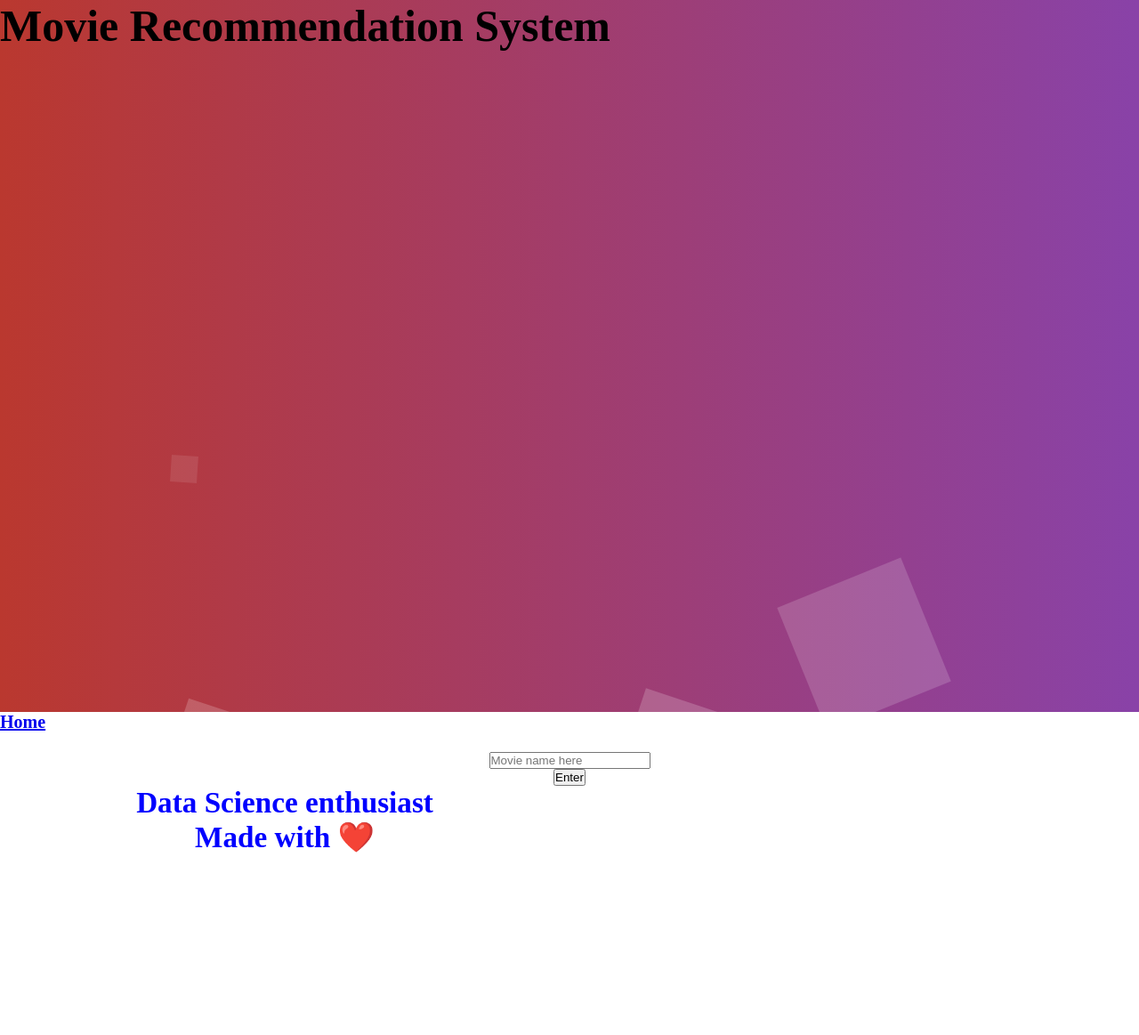
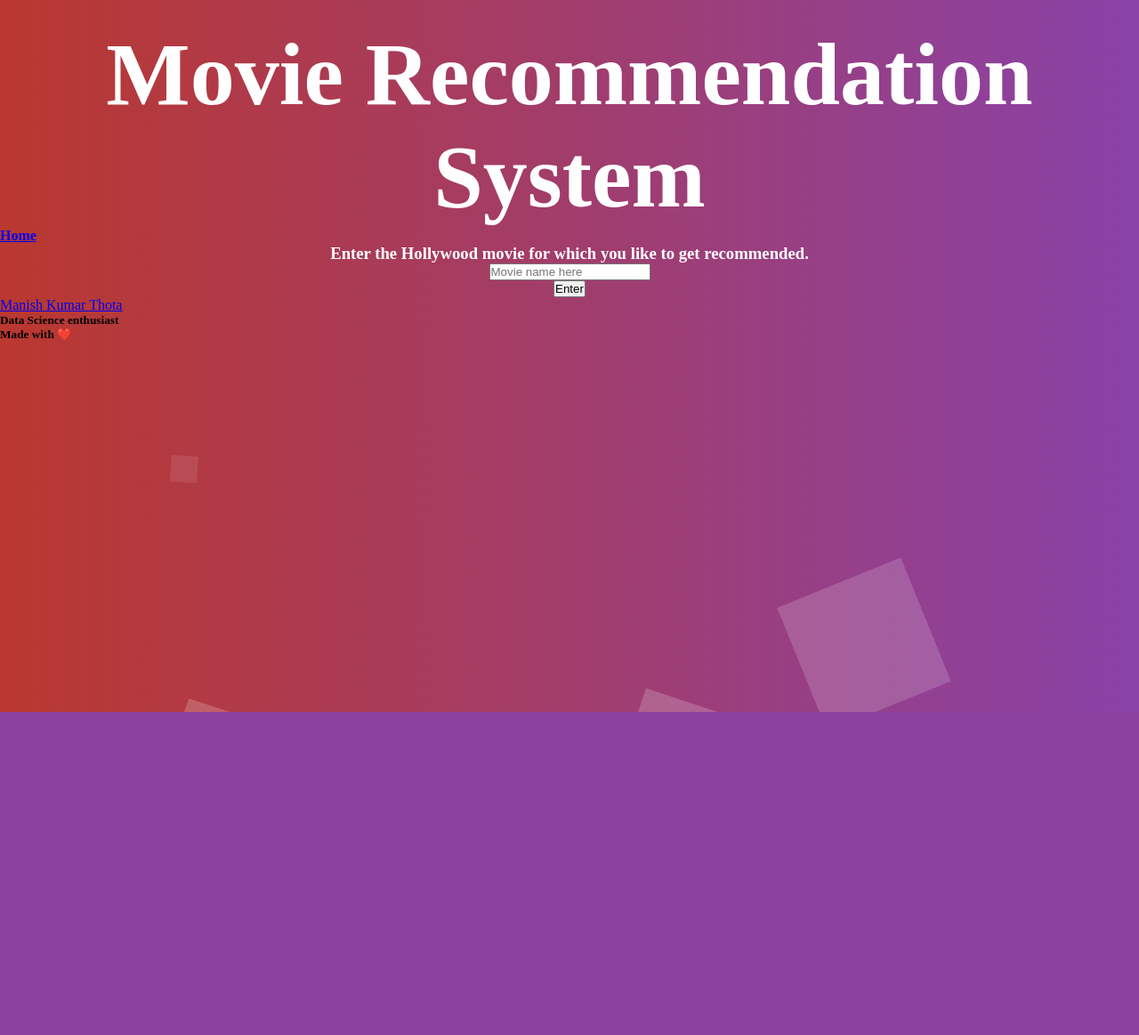
Before and after one commit to manishkumart/Movierecosys_pipeline, a Flask app: page / in a window 1280 px wide. Shown: the whole page at 89% size. After the commit the page ends 800 px from the top, so only its background shows below. Run offline with Flask 2, Linux system fonts and the light colour scheme; some libraries are stand-ins or nearby versions.

Commit message:
Update base.html

```diff
--- a/templates/base.html
+++ b/templates/base.html
@@ -14,38 +14,47 @@
   padding:0;
 }
   body{
-    font-family: Baloo;
+    font-family: Gentona;
   }
-    .Title { color: Black;
-      font-size: 50px;
+  .main{
+    width: 100%;
+    position: absolute;
+  }
+    .main h1{ color:white;
+      font-size: 100px;
       text-align: center;
-      position: absolute;
+      margin-top: 2%;
+
   }
-    .one{
+    .main one{
       position : left;
       font-size: 20px;
       color: balck;
+      postion: absolute
   }
-  .second{
+  .main second{
   text-align: center;
     position: absolute;
   }
-  #leftbox { float:right;
+  .main boxes{
+    position:absolute;
+  }
+  .main boxes leftbox{ float:right;
                 background:white;
                 width:50%;
                 height:280px;
                font-size: 40px;
                text-align: center;
                color:blue;
-    position: absolute;
+
 
             }
-   #middlebox{
+   .main boxes middlebox{
                 float:right;
                 background:white;
                 width:35%;
                 height:280px;
-     position: absolute;
+
 
             }
 
@@ -141,13 +150,40 @@ animation-delay: 1.5s;
 
 </head>
 <body>
+ <div class="main">
+<h1>Movie Recommendation System</h1>
 
 
 
-<center>
 
-<h1 class="Title">Movie Recommendation System</h1>
-  </center>
+
+ <h4><a href="{{url_for('home')}}">Home</a></h4>
+
+      <div id="second">
+        {% block content %}
+        {% endblock %}
+      </div>
+
+ <div class = "boxes">
+
+
+            <div id = "middlebox">
+
+
+
+
+
+
+       <div class="LI-profile-badge"  data-version="v1" data-size="medium" data-locale="en_US" data-type="vertical" data-theme="dark" data-vanity="manish-kumar-thota-0136ab125"><a class="LI-simple-link" href='https://in.linkedin.com/in/manish-kumar-thota-0136ab125?trk=profile-badge'>Manish Kumar Thota</a></div>
+            </div>
+
+            <div id = "leftbox">
+                 <h5 class="card-title">Data Science enthusiast</h3>
+            <h5 class="card-text">Made with <span>❤️</span> </h4>
+            </div>
+  </div>
+  </div>
+
 
 <div class ="animation-area">
    <ul class="box-area">
@@ -163,28 +199,6 @@ animation-delay: 1.5s;
 </div>
 
 
- <h4 class = "one" ><a href="{{url_for('home')}}">Home</a></h4>
-
-      <div id="second">
-        {% block content %}
-        {% endblock %}
-      </div>
- <div id = "boxes">
-
-
-            <div id = "middlebox">
-
-
-       <div class="LI-profile-badge"  data-version="v1" data-size="medium" data-locale="en_US" data-type="vertical" data-theme="dark" data-vanity="manish-kumar-thota-0136ab125"><a class="LI-simple-link" href='https://in.linkedin.com/in/manish-kumar-thota-0136ab125?trk=profile-badge'>Manish Kumar Thota</a></div>
-            </div>
-
-            <div id = "leftbox">
-                 <h5 class="card-title">Data Science enthusiast</h3>
-            <h5 class="card-text">Made with <span>❤️</span> </h4>
-            </div>
-  </div>
-
-
 
     <script type="text/javascript" src="https://platform.linkedin.com/badges/js/profile.js" async defer></script>
 
```
